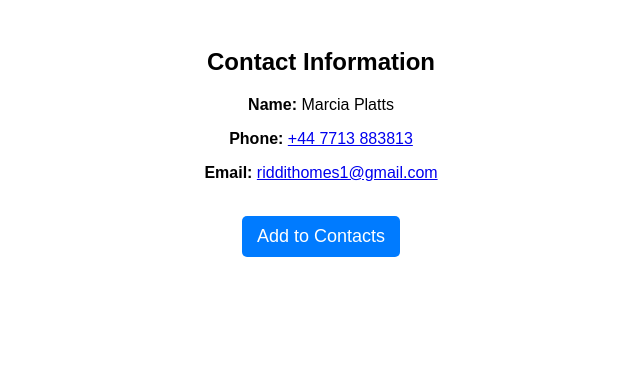
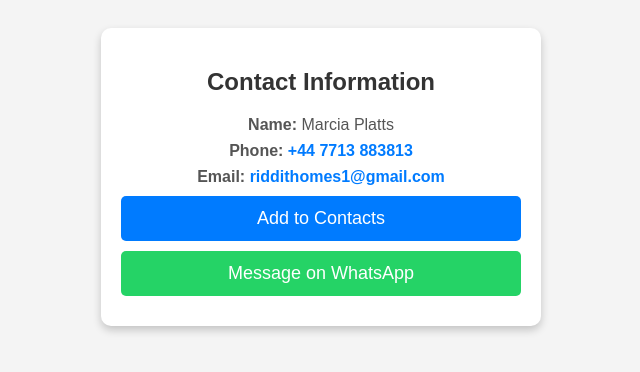
Before and after one commit to hugh-platts/contact_card, a plain HTML site: page index.html in a window 1280 px wide. Shown: the whole page, without its empty margins (319-959 px from the left). Drawn offline with Linux system fonts and the light colour scheme.

Commit message:
Update index.html

```diff
--- a/index.html
+++ b/index.html
@@ -5,28 +5,73 @@
     <meta name="viewport" content="width=device-width, initial-scale=1.0">
     <title>Contact Card</title>
     <style>
-        body { font-family: Arial, sans-serif; text-align: center; padding: 20px; }
-        button {
+        body {
+            font-family: Arial, sans-serif;
+            text-align: center;
+            padding: 20px;
+            background-color: #f4f4f4;
+        }
+        .container {
+            max-width: 400px;
+            margin: auto;
+            background: white;
+            padding: 20px;
+            border-radius: 10px;
+            box-shadow: 0px 4px 8px rgba(0, 0, 0, 0.2);
+        }
+        h2 {
+            color: #333;
+        }
+        p {
+            font-size: 16px;
+            color: #555;
+            margin: 8px 0;
+        }
+        a {
+            text-decoration: none;
+            color: #007BFF;
+            font-weight: bold;
+        }
+        a:hover {
+            text-decoration: underline;
+        }
+        .button {
+            display: block;
+            width: 100%;
+            padding: 12px;
+            font-size: 18px;
+            color: white;
             background-color: #007BFF;
-            color: white;
-            padding: 10px 15px;
-            font-size: 18px;
             border: none;
             border-radius: 5px;
             cursor: pointer;
+            margin: 10px 0;
+            transition: background 0.3s;
         }
-        button:hover { background-color: #0056b3; }
+        .button:hover {
+            background-color: #0056b3;
+        }
+        .whatsapp-button {
+            background-color: #25D366;
+        }
+        .whatsapp-button:hover {
+            background-color: #1ebe57;
+        }
     </style>
 </head>
 <body>
 
-    <h2>Contact Information</h2>
-    <p><strong>Name:</strong> Marcia Platts</p>
-    <p><strong>Phone:</strong> <a href="tel:+447713883813">+44 7713 883813</a></p>
-    <p><strong>Email:</strong> <a href="mailto:riddithomes1@gmail.com">riddithomes1@gmail.com</a></p>
+    <div class="container">
+        <h2>Contact Information</h2>
+        <p><strong>Name:</strong> Marcia Platts</p>
+        <p><strong>Phone:</strong> <a href="tel:+447713883813">+44 7713 883813</a></p>
+        <p><strong>Email:</strong> <a href="mailto:riddithomes1@gmail.com">riddithomes1@gmail.com</a></p>
 
-    <br>
-    <button onclick="downloadVCard()">Add to Contacts</button>
+        <button class="button" onclick="downloadVCard()">Add to Contacts</button>
+
+        <!-- WhatsApp Button -->
+        <button class="button whatsapp-button" onclick="openWhatsApp()">Message on WhatsApp</button>
+    </div>
 
     <script>
         function downloadVCard() {
@@ -46,6 +91,12 @@ END:VCARD`;
             link.click();
             document.body.removeChild(link);
         }
+
+        function openWhatsApp() {
+            const phoneNumber = "07424463887"; // WhatsApp number
+            const url = `https://wa.me/${phoneNumber}`;
+            window.open(url, "_blank");
+        }
     </script>
 
 </body>
```
